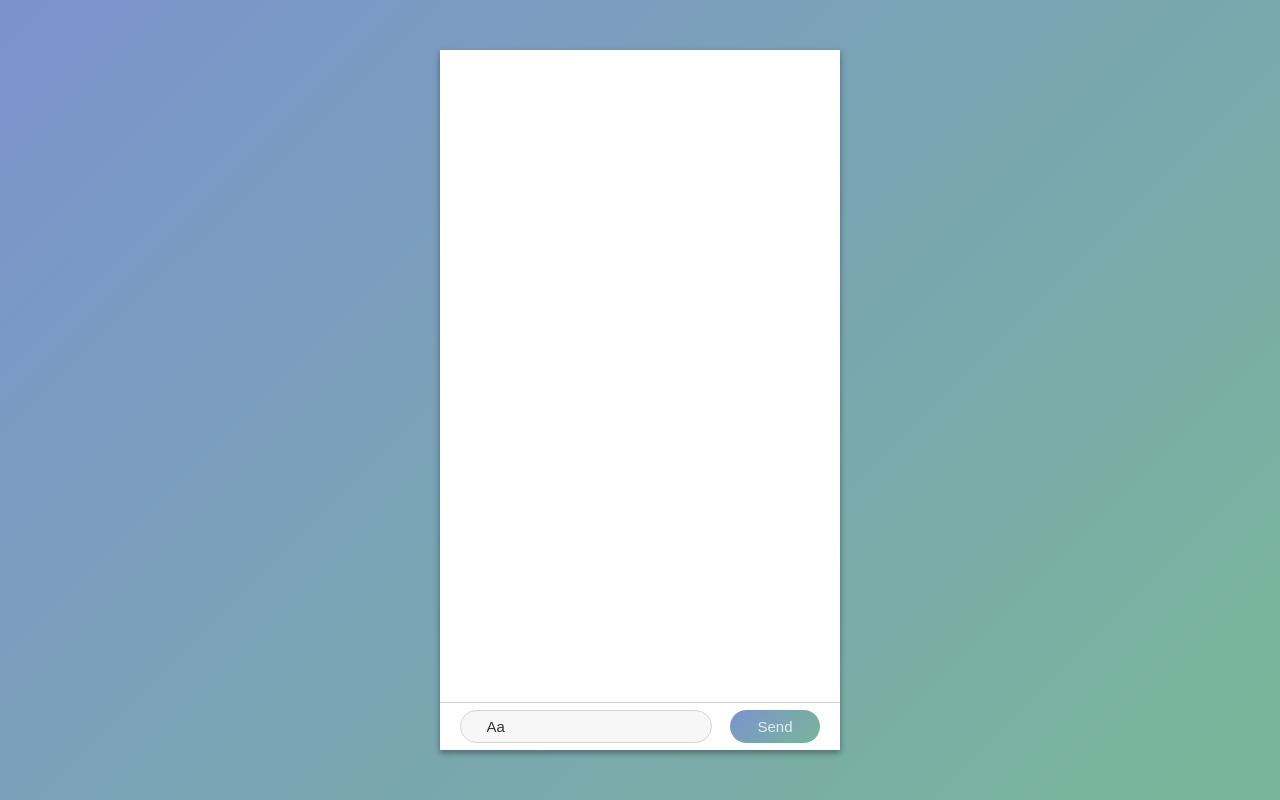
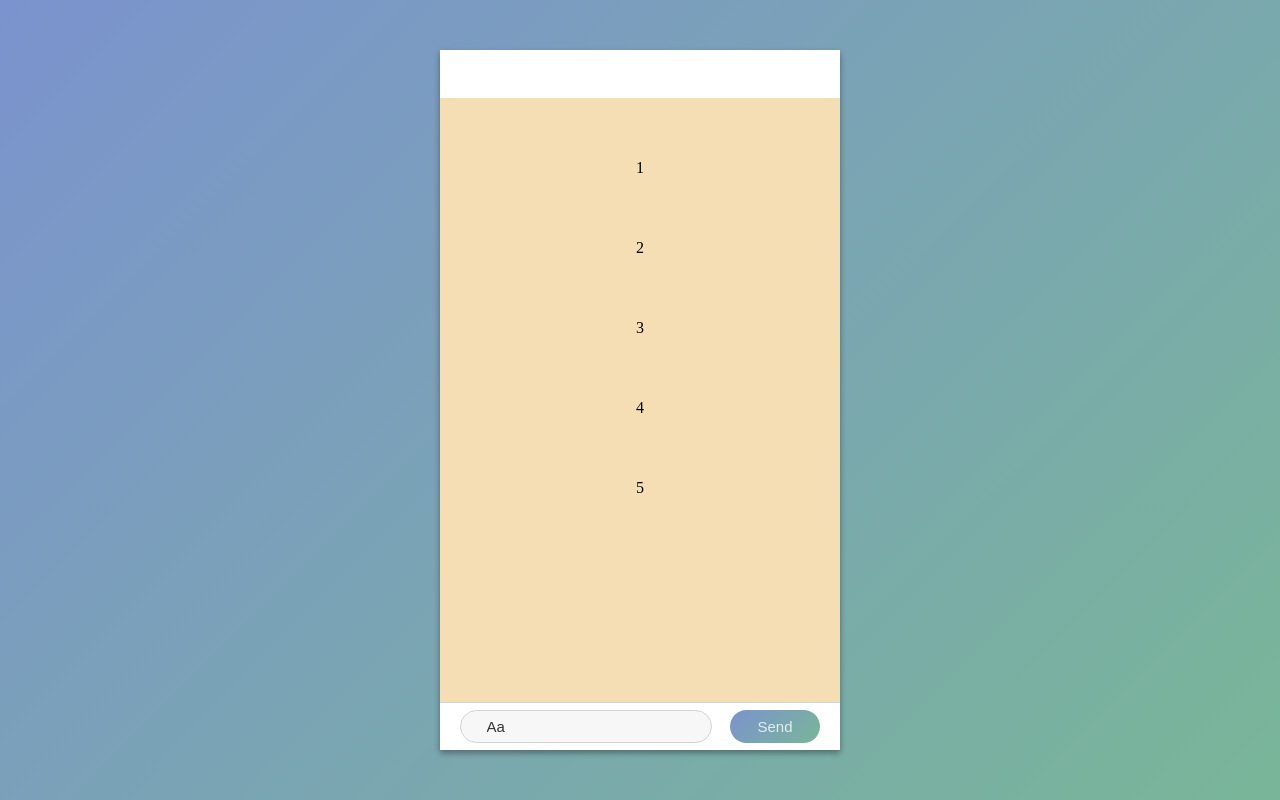
Before and after one commit to atlanticrev/app_chat_client, a plain HTML site: page index.html in a window 1280 px wide. Drawn offline with Linux system fonts and the light colour scheme.

Commit message:
Layout update

```diff
--- a/index.html
+++ b/index.html
@@ -11,7 +11,15 @@
 <body>
     <main>
         <section class="controls top-controls"></section>
-        <section class="chat-window"></section>
+        <section class="chat-window">
+            <ul class="list-of-messages">
+                <li class="message">1</li>
+                <li class="message">2</li>
+                <li class="message">3</li>
+                <li class="message">4</li>
+                <li class="message">5</li>
+            </ul>
+        </section>
         <section class="controls bottom-controls">
             <label class="send-message"><input type="text" placeholder="Aa"></label>
             <button class="send-button">Send</button>
--- a/script.js
+++ b/script.js
@@ -0,0 +1,9 @@
+window.onload = () => {
+    const sendButton = document.querySelector('.send-button');
+
+    sendButton.addEventListener('click', onClick);
+
+    function onClick (e) {
+
+    }
+};
--- a/style.css
+++ b/style.css
@@ -44,9 +44,27 @@ main {
 }
 
 .chat-window {
+    display: flex;
+    flex-direction: column;
+    align-items: center;
+    justify-content: flex-start;
     width: 100%;
     height: 100%;
-    padding: 0 15px;
+    padding: 30px 20px;
+    background-color: wheat;
+}
+
+.list-of-messages {
+    width: 100%;
+    list-style-type: none;
+}
+
+.message {
+    display: flex;
+    flex-direction: column;
+    align-items: center;
+    justify-content: center;
+    height: 80px;
 }
 
 .send-message {
```
